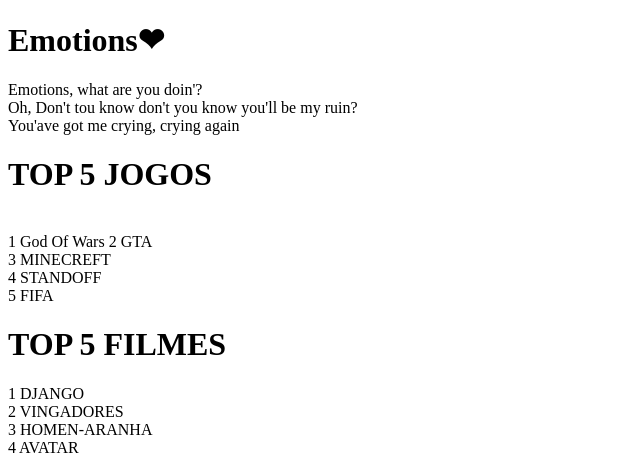
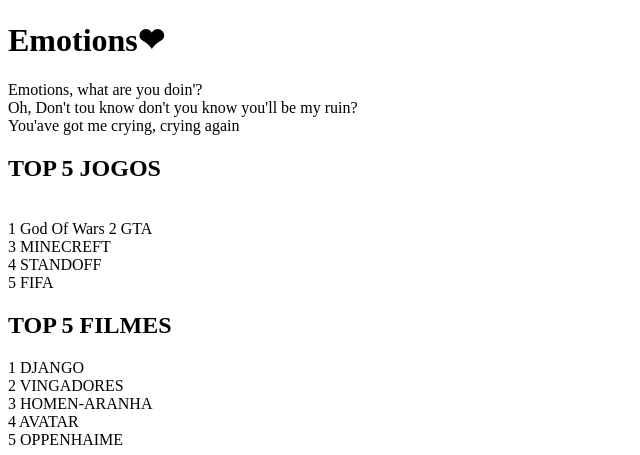
Before and after one commit to Medeir4s/fe1-02-perfil, a plain HTML site: page index.html in a window 1280 px wide. Shown: the top 455 px of the page, without its empty margins (0-640 px from the left). Drawn offline with Linux system fonts and the light colour scheme.

Commit message:
Update index.html

```diff
--- a/index.html
+++ b/index.html
@@ -11,7 +11,7 @@
         <br>
         You'ave got me crying, crying again
      </p>
-     <H1>TOP 5 JOGOS</H1>
+     <H2>TOP 5 JOGOS</H2>
         <br>
         1 God Of Wars
         2 GTA
@@ -23,7 +23,7 @@
         5 FIFA
         <br>
 
-        <h1>TOP 5 FILMES</h1>
+        <h2>TOP 5 FILMES</h2>
          1 DJANGO
          <br>
          2 VINGADORES
```
